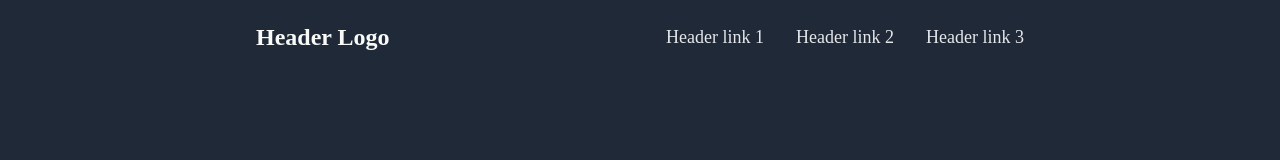
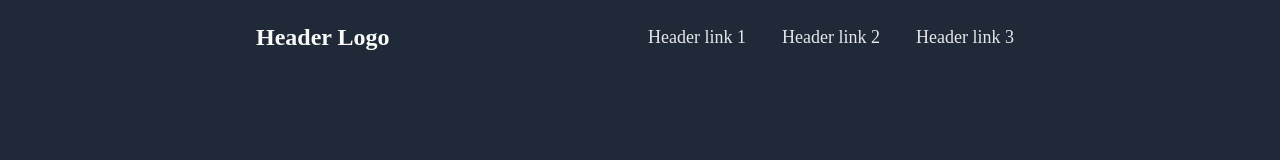
Before and after one commit to xswitch/odin-landing-page, a plain HTML site: page index.html in a window 1280 px wide. Shown: the top 160 px of the page. Drawn offline with Linux system fonts and the light colour scheme.

Commit message:
Fixed some small things on links

```diff
--- a/index.html
+++ b/index.html
@@ -11,9 +11,9 @@
     <div class="header">
         <h3>Header Logo</h3>
         <div class="links">
-            <a href="">Header link 1</a>
-            <a href="">Header link 2</a>
-            <a href="">Header link 3</a>
+            <div class="header-link"><a href="">Header link 1</a></div>
+            <div class="header-link"><a href="">Header link 2</a></div>
+            <div class="header-link"><a href="">Header link 3</a></div>
         </div>
     </div>
     <div class="content">
--- a/style.css
+++ b/style.css
@@ -34,7 +34,9 @@ a,
 
 .links {
     display: flex;
-    gap: 32px;
+    gap: 16px;
+    height: 100%;
+    align-items: center;
 }
 
 .content {
@@ -162,6 +164,17 @@ h2 {
     text-align: center;
 }
 
+.header-link {
+    height: 50%;
+    display: flex;
+    align-items: center;
+    padding: 10px;
+}
+
+.header-link:hover {
+    background-color: #3882F6
+}
+
 .part1,
 .part2,
 .part3,
```
